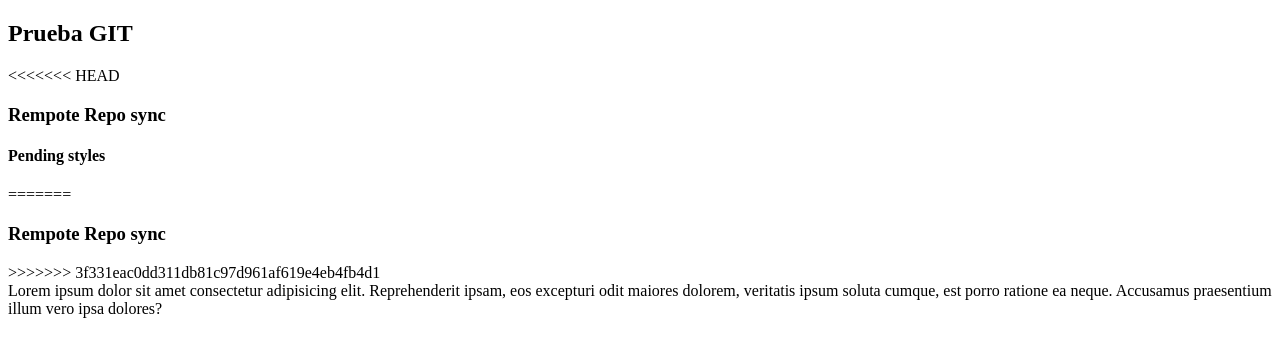
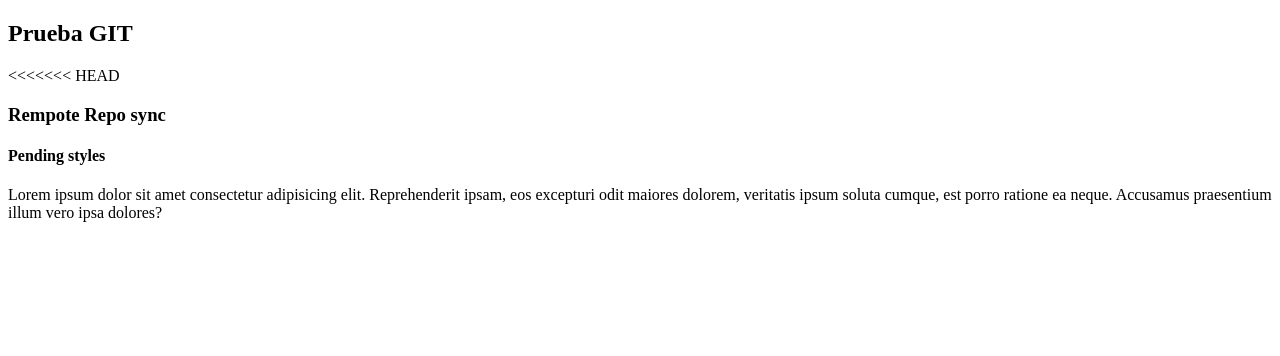
Before and after one commit to ivanfortunesky/Integrador, a plain HTML site: page index.html in a window 1280 px wide. Drawn offline with Linux system fonts and the light colour scheme.

```diff
--- a/index.html
+++ b/index.html
@@ -12,9 +12,8 @@
 <<<<<<< HEAD
 <h3>Rempote Repo sync</h3>
 <h4>Pending styles</h4>
-=======
-<h3>Rempote Repo sync</h3>
->>>>>>> 3f331eac0dd311db81c97d961af619e4eb4fb4d1
+
+
 <div>Lorem ipsum dolor sit amet consectetur adipisicing elit. Reprehenderit ipsam, eos excepturi odit maiores dolorem, veritatis ipsum soluta cumque, est porro ratione ea neque. Accusamus praesentium illum vero ipsa dolores?</div>
 
 </body>
```
